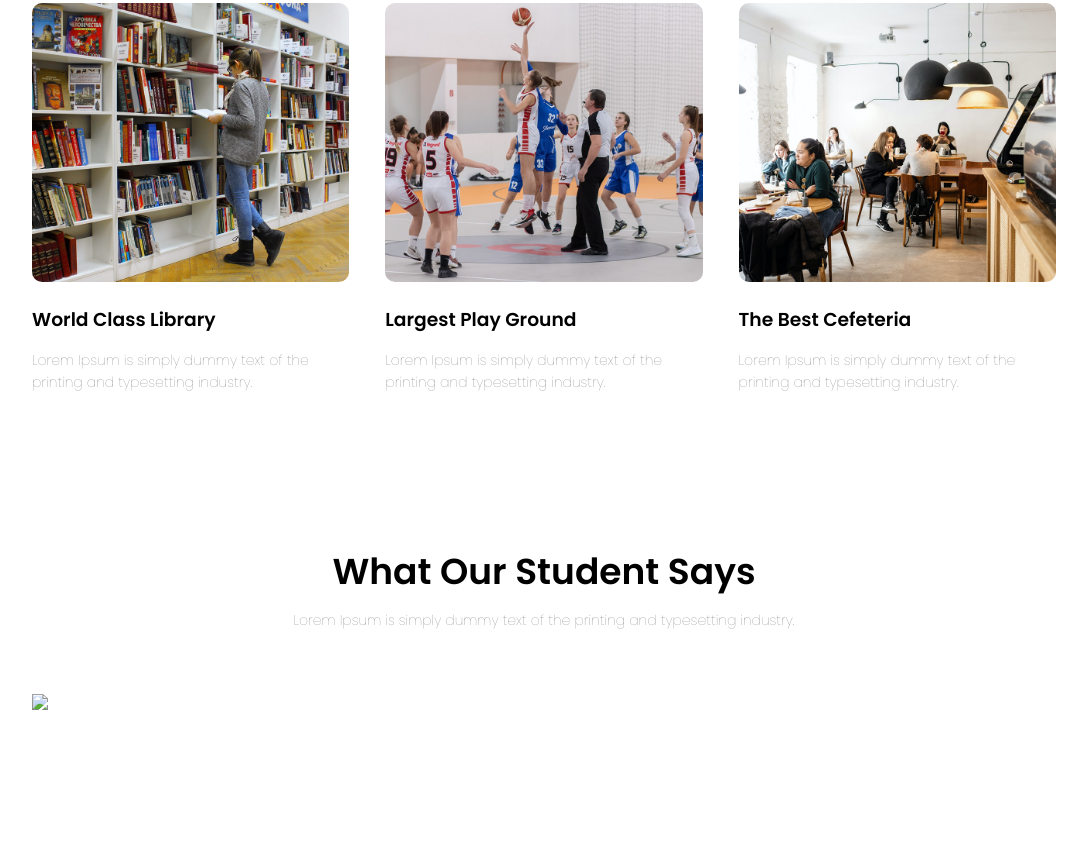
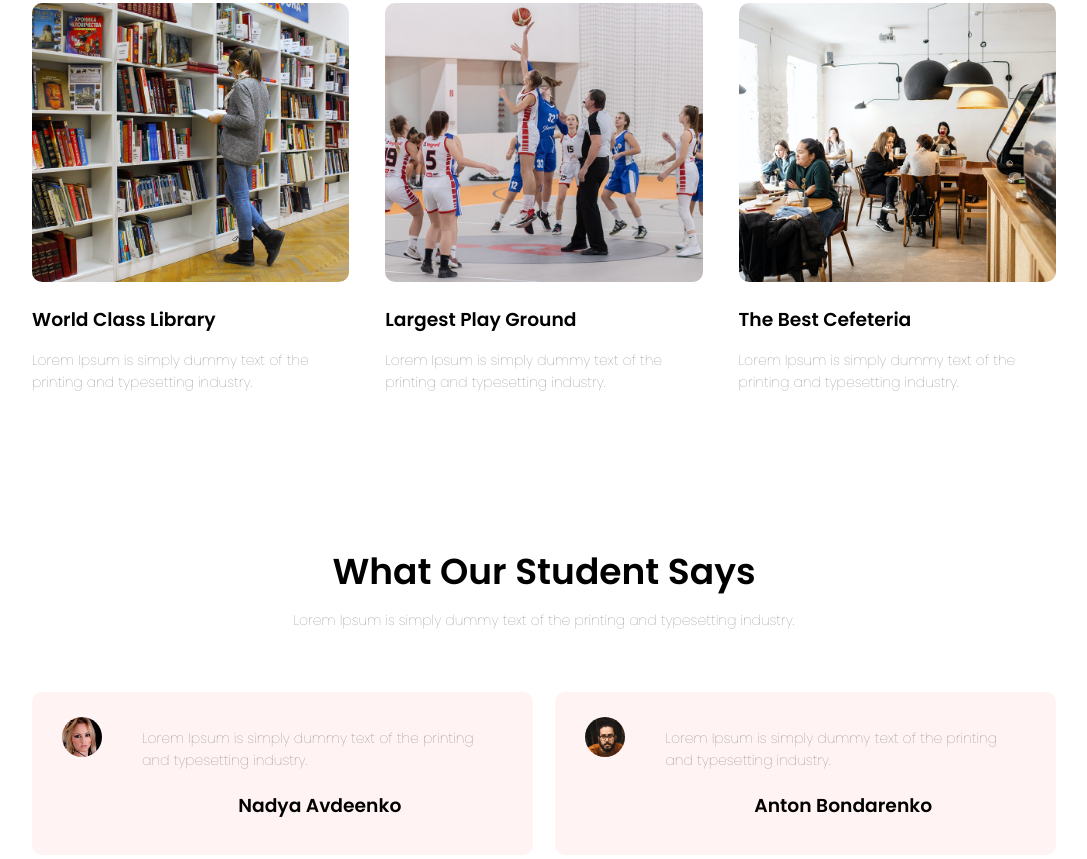
Before and after one commit to BloodyMerian69/The-Best-University, a plain HTML site: page index.html in a window 1280 px wide. Shown: the part 2630-3489 px from the top of the page, without its empty margins (96-1183 px from the left). Before the commit the page ends 3347 px from the top, so only its background shows below. Drawn offline with Linux system fonts and the light colour scheme.

Commit message:
Added testimonial section

```diff
--- a/index.html
+++ b/index.html
@@ -142,7 +142,20 @@
         <p>Lorem Ipsum is simply dummy text of the printing and typesetting industry.</p>
         <div class="row">
             <div class="testimonial-col">
-                <img src="imag/user1.jpg">
+                <img src="img/user1.jpg">
+                <div>
+                    <p>Lorem Ipsum is simply dummy text of the printing and typesetting industry.</p>
+                    <h3>Nadya Avdeenko</h3>
+                </div>
+            </div>
+            <div class="testimonial-col">
+                <img src="img/user2.jpg">
+                <div>
+                    <p>Lorem Ipsum is simply dummy text of the printing and typesetting industry.</p>
+                    <h3>Anton Bondarenko</h3>
+                </div>
+            </div>
+
             </div>
         </div>
     </section>
--- a/style.css
+++ b/style.css
@@ -278,3 +278,21 @@ h3{
     padding-top: 100px;
     text-align: center;
 }
+
+.testimonial-col{
+    flex-basis: 44%;
+    border-radius: 10px;
+    margin-bottom: 5%;
+    text-align: left;
+    background: #fff3f3;
+    padding: 25px;
+    cursor: pointer;
+    display: flex;
+}
+
+.testimonial-col img{
+    height: 40px;
+    margin-left: 5px;
+    margin-right: 30px;
+    border-radius: 50%;
+}
```
Lines whose indentation alone changed are shown as unchanged.
